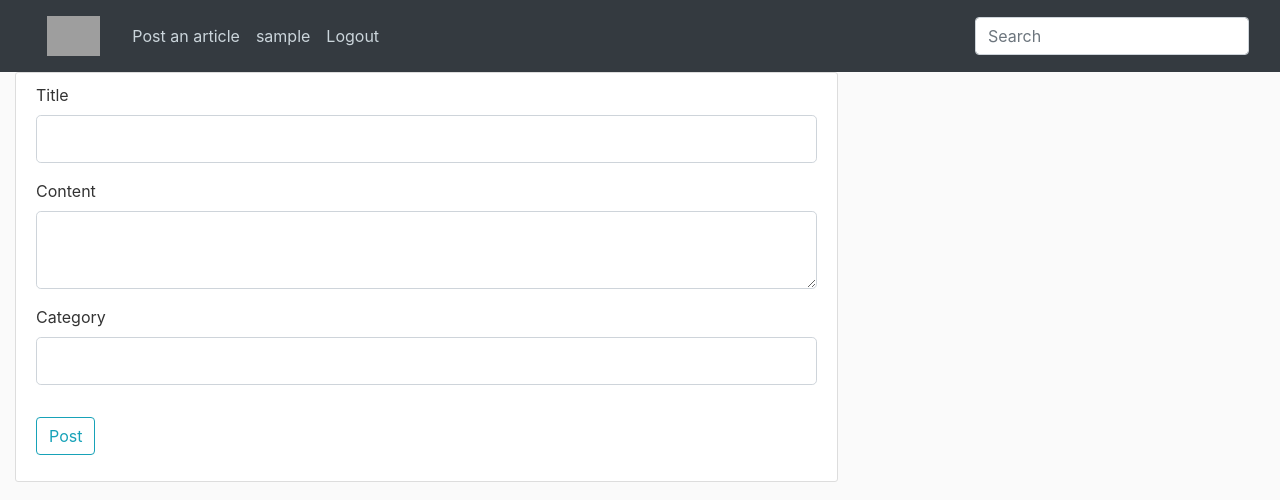
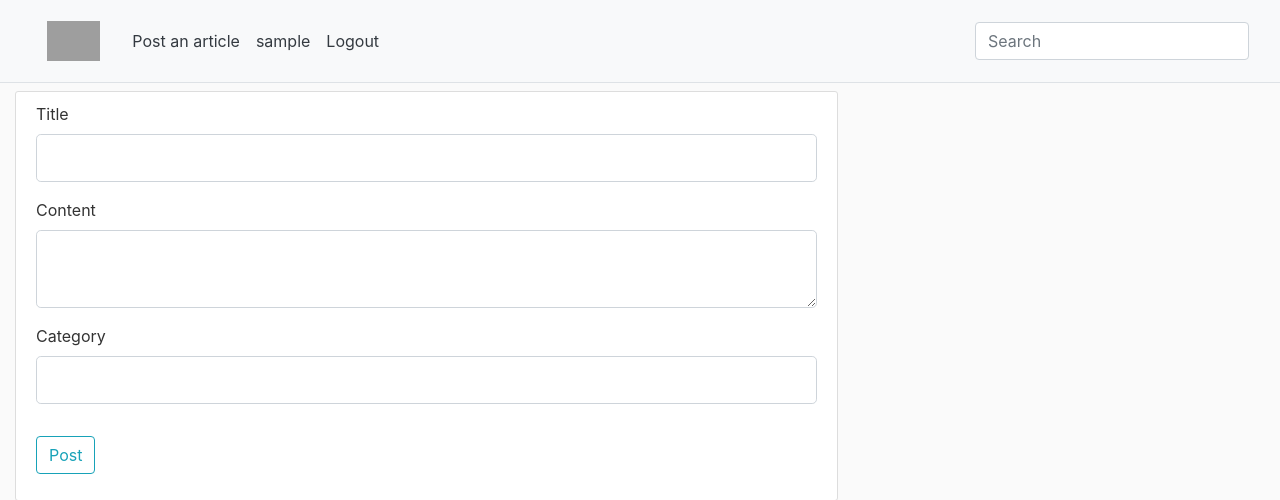
Before and after one commit to gh-lutheravery/umbrella, a Flask app: page /create-post in a window 1280 px wide. Shown: the top 500 px of the page. Run offline with Flask 3, Linux system fonts and the light colour scheme; the visitor is signed in with stand-in values (Sample User, id 1); some libraries are stand-ins or nearby versions; grey boxes are pictures that could not be loaded.

Commit message:
change navbar color

```diff
--- a/umbrella/templates/layout.html
+++ b/umbrella/templates/layout.html
@@ -18,11 +18,11 @@
 </head>
 <body style="margin: 0">
     <header class="site-header">
-        <nav class="navbar navbar-expand-lg navbar-dark bg-dark">
+        <nav class="navbar navbar-light navbar-expand-lg bg-light border-bottom mb-2">
           <div class="container">
 <!--            <a class="navbar-brand" href="#">Umbrella</a>-->
 
-            <span class="mr-2">
+            <span class="navbar-brand mr-2">
               <a class="nav-link" href="{{ url_for('home') }}">
                   <img
                     src="{{ url_for('static', filename='Umbrella.png') }}"
@@ -33,29 +33,33 @@
                </a>
             </span>
 
-            <div class="collapse navbar-collapse">
+            <button class="navbar-toggler" type="button" data-toggle="collapse" data-target="#nav-items" aria-controls="nav-items" aria-expanded="false" aria-label="Toggle navigation">
+              <span class="navbar-toggler-icon"></span>
+            </button>
+
+            <div id="nav-items" class="collapse navbar-collapse">
               <ul class="navbar-nav mr-auto">
                 {% if current_user.is_authenticated %}
                     <li class="nav-item">
-                      <a class="nav-link" href="{{ url_for('create_post') }}">Post an article</a>
+                      <a class="nav-link text-dark" href="{{ url_for('create_post') }}">Post an article</a>
                     </li>
                     <li class="nav-item">
-                      <a class="nav-link" href="{{ url_for('profile', profile_id=current_user.id) }}">{{ current_user.username }}</a>
+                      <a class="nav-link text-dark" href="{{ url_for('profile', profile_id=current_user.id) }}">{{ current_user.username }}</a>
                     </li>
                     <li class="nav-item">
-                      <a class="nav-link" href="{{ url_for('logout') }}">Logout</a>
+                      <a class="nav-link text-dark" href="{{ url_for('logout') }}">Logout</a>
                     </li>
                 {% else %}
                     <li class="nav-item">
-                      <a class="nav-link" href="{{ url_for('login') }}">Login</a>
+                      <a class="nav-link text-dark" href="{{ url_for('login') }}">Login</a>
                     </li>
                     <li class="nav-item">
-                      <a class="nav-link" href="{{ url_for('register') }}">Register</a>
+                      <a class="nav-link text-dark" href="{{ url_for('register') }}">Register</a>
                     </li>
                 {% endif %}
               </ul>
               <form class="form-inline my-2 my-md-0">
-                <input class="form-control" type="text" placeholder="Search" aria-label="Search">
+                <input class="form-control text-dark" type="text" placeholder="Search" aria-label="Search">
               </form>
             </div>
           </div>
```
